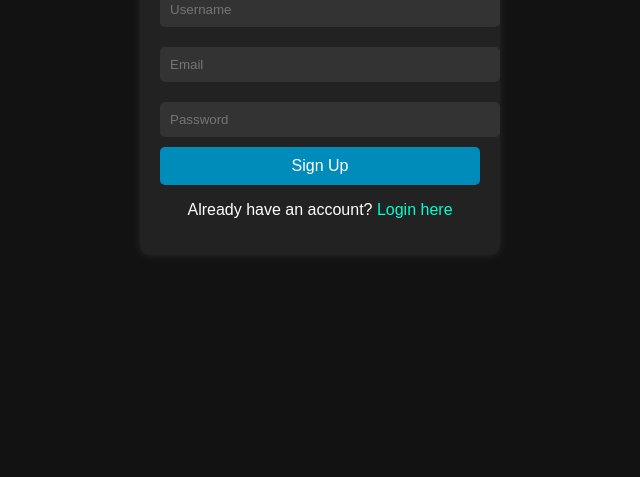
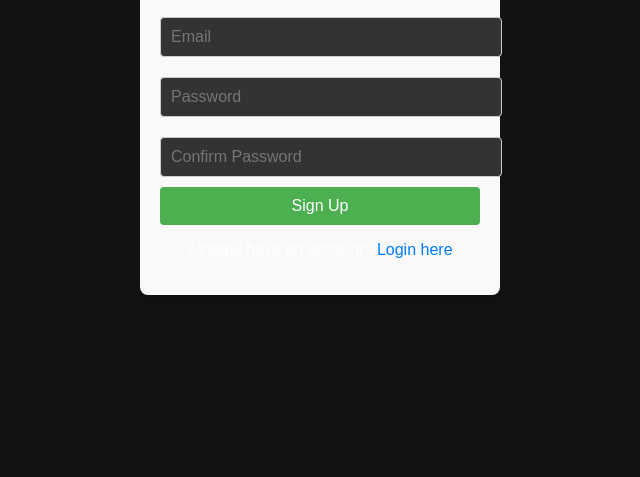
Before and after one commit to jhondrheydacudao/Sign-up-page-, a website: page index.html in a window 1280 px wide. Shown: the part 323-800 px from the top of the page, without its empty margins (320-960 px from the left). Drawn offline with Linux system fonts and the light colour scheme.

Commit message:
Update index.html

```diff
--- a/index.html
+++ b/index.html
@@ -5,6 +5,75 @@
     <meta name="viewport" content="width=device-width, initial-scale=1.0">
     <title>Sign Up</title>
     <link rel="stylesheet" href="styles.css">
+    <style>
+        /* Fade-in animation */
+        body {
+            opacity: 0;
+            animation: fadeIn 1.5s forwards;
+        }
+
+        @keyframes fadeIn {
+            0% {
+                opacity: 0;
+            }
+            100% {
+                opacity: 1;
+            }
+        }
+
+        .container {
+            max-width: 400px;
+            margin: 50px auto;
+            padding: 20px;
+            background-color: #f9f9f9;
+            border-radius: 8px;
+            box-shadow: 0 4px 6px rgba(0, 0, 0, 0.1);
+            opacity: 0;
+            animation: fadeIn 1.5s 0.5s forwards;
+        }
+
+        h2 {
+            text-align: center;
+            margin-bottom: 20px;
+        }
+
+        input {
+            width: 100%;
+            padding: 10px;
+            margin: 10px 0;
+            border: 1px solid #ccc;
+            border-radius: 4px;
+            font-size: 16px;
+        }
+
+        button {
+            width: 100%;
+            padding: 10px;
+            background-color: #4CAF50;
+            color: white;
+            border: none;
+            border-radius: 4px;
+            font-size: 16px;
+            cursor: pointer;
+        }
+
+        button:hover {
+            background-color: #45a049;
+        }
+
+        p {
+            text-align: center;
+        }
+
+        p a {
+            text-decoration: none;
+            color: #007BFF;
+        }
+
+        p a:hover {
+            text-decoration: underline;
+        }
+    </style>
 </head>
 <body>
     <div class="container">
@@ -13,17 +82,26 @@
             <input type="text" id="username" placeholder="Username" required>
             <input type="email" id="email" placeholder="Email" required>
             <input type="password" id="password" placeholder="Password" required>
+            <input type="password" id="confirm-password" placeholder="Confirm Password" required>
             <button type="submit">Sign Up</button>
         </form>
-        <p>Already have an account? <a href="http://executorx-hosting.duckdns.org:6129/login">Login here</a></p>
+        <p>Already have an account? <a href="http://panel-executorx.duckdns.org:25577/login">Login here</a></p>
     </div>
 
     <script>
         document.getElementById("signup-form").addEventListener("submit", async function(e) {
             e.preventDefault();
+
             const username = document.getElementById("username").value;
             const email = document.getElementById("email").value;
             const password = document.getElementById("password").value;
+            const confirmPassword = document.getElementById("confirm-password").value;
+
+            // Check if the passwords match
+            if (password !== confirmPassword) {
+                alert("Passwords do not match. Please try again.");
+                return;
+            }
 
             const response = await fetch("/signup", {
                 method: "POST",
```
